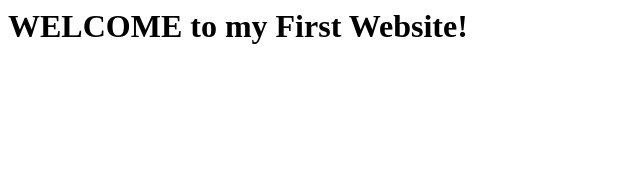
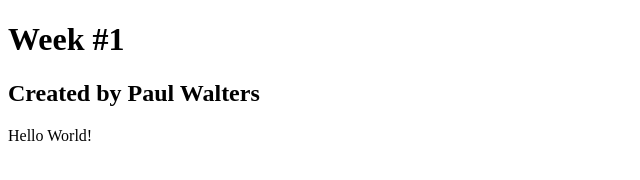
Before and after one commit to BCStudent/WaltersFinalProject, a plain HTML site: page index.html in a window 1280 px wide. Shown: the whole page, without its empty margins (0-640 px from the left). Drawn offline with Linux system fonts and the light colour scheme.

Commit message:
Update index.html

```diff
--- a/index.html
+++ b/index.html
@@ -1 +1,8 @@
-<h1>WELCOME to my First Website!</h1>
+<!DOCTYPE html>
+<html>
+<head>
+<title>Hello World!</title>
+</head>
+  <h1>Week #1</h1>
+  <h2>Created by Paul Walters</h2>
+  <p>Hello World!</p>
```
